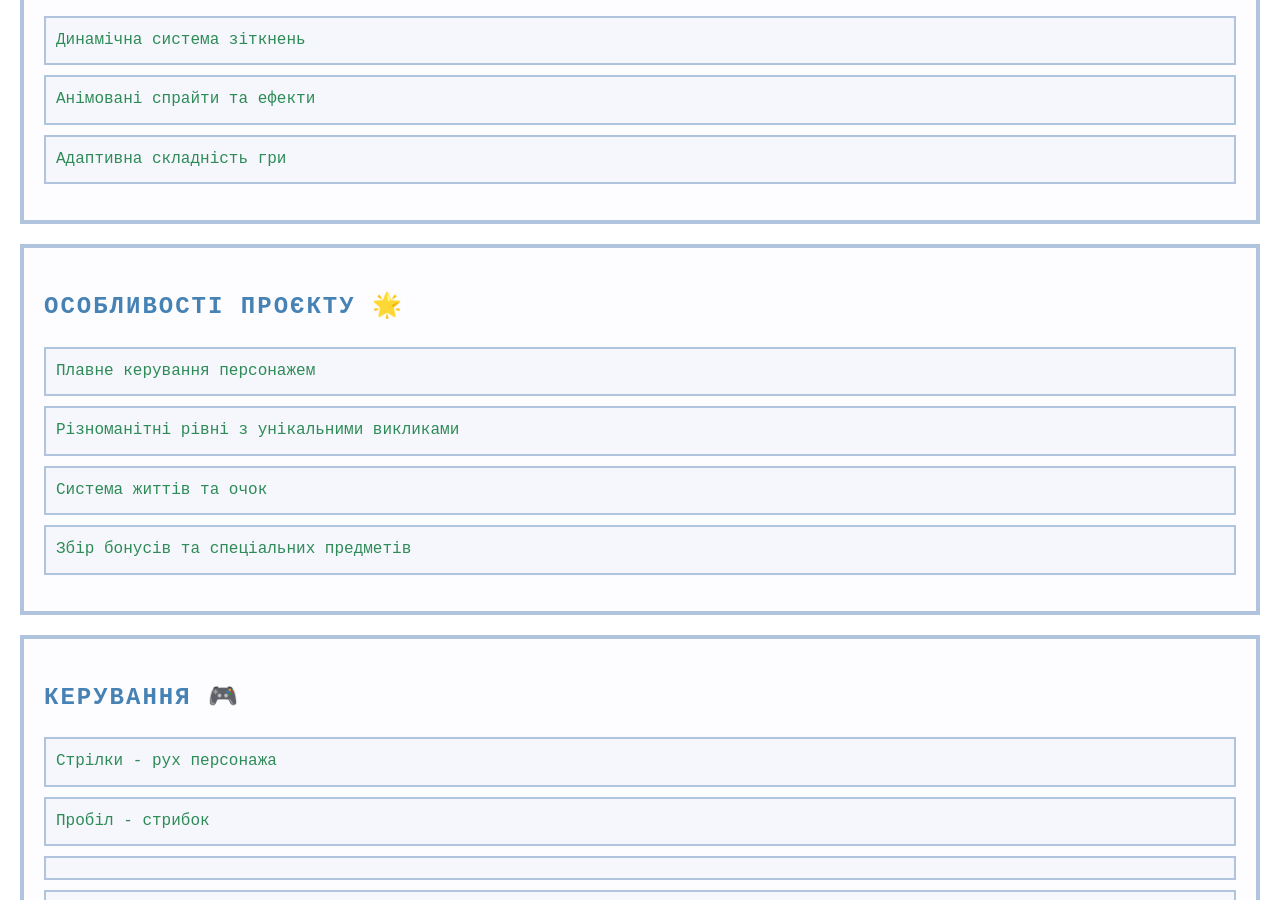
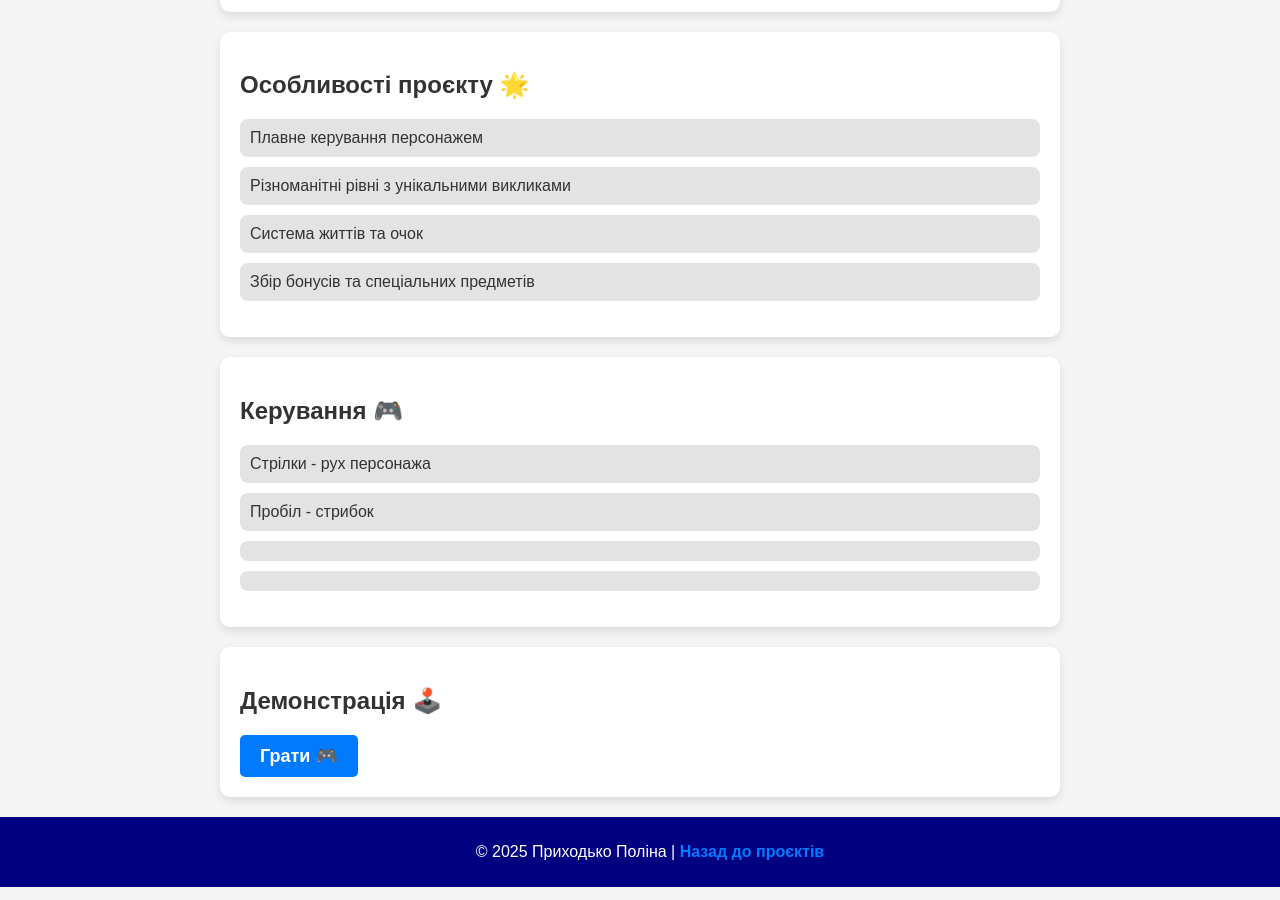
Before and after one commit to poli141p/final-project, a plain HTML site: page example-project/index.html in a window 1280 px wide. Shown: the part 1072-1972 px from the top of the page. Drawn offline with Linux system fonts and the light colour scheme.

Commit message:
зміна css другої сторінки

```diff
--- a/example-project/style.css
+++ b/example-project/style.css
@@ -1,4 +1,4 @@
-body {
+/* body {
     font-family: 'Press Start 2P', 'Courier New', monospace;
     line-height: 1.6;
     margin: 0;
@@ -91,4 +91,85 @@ footer {
 footer a {
     color: #2E8B57;
     text-decoration: none;
+} */
+
+body {
+    font-family: Arial, sans-serif;
+    margin: 0;
+    padding: 0;
+    background-color: #f4f4f4;
+    color: #333;
 }
+
+header {
+    background: navy;
+    color: white;
+    text-align: center;
+    padding: 20px;
+    box-shadow: 0px 4px 8px rgba(0, 0, 0, 0.2);
+}
+
+h1, h2, h3 {
+    font-weight: bold;
+}
+
+section {
+    background: white;
+    margin: 20px auto;
+    padding: 20px;
+    border-radius: 10px;
+    box-shadow: 0px 4px 8px rgba(0, 0, 0, 0.1);
+    max-width: 800px;
+}
+
+ul {
+    list-style: none;
+    padding: 0;
+}
+
+ul li {
+    background: #e3e3e3;
+    margin: 10px 0;
+    padding: 10px;
+    border-radius: 8px;
+    transition: 0.3s;
+}
+
+ul li:hover {
+    background: #d1d1d1;
+}
+
+a {
+    text-decoration: none;
+    color: #007bff;
+    font-weight: bold;
+}
+
+a:hover {
+    text-decoration: underline;
+}
+
+.demo-button {
+    display: inline-block;
+    padding: 10px 20px;
+    background: #007bff;
+    color: white;
+    border-radius: 5px;
+    text-decoration: none;
+    font-size: 18px;
+    transition: 0.3s;
+}
+
+.demo-button:hover {
+    background: #0056b3;
+}
+
+footer {
+    background: navy;
+    color: white;
+    text-align: center;
+    padding: 10px;
+    position: relative;
+    bottom: 0;
+    width: 100%;
+}
```
Also changed, not shown: index.html (+1 -1 lines).
